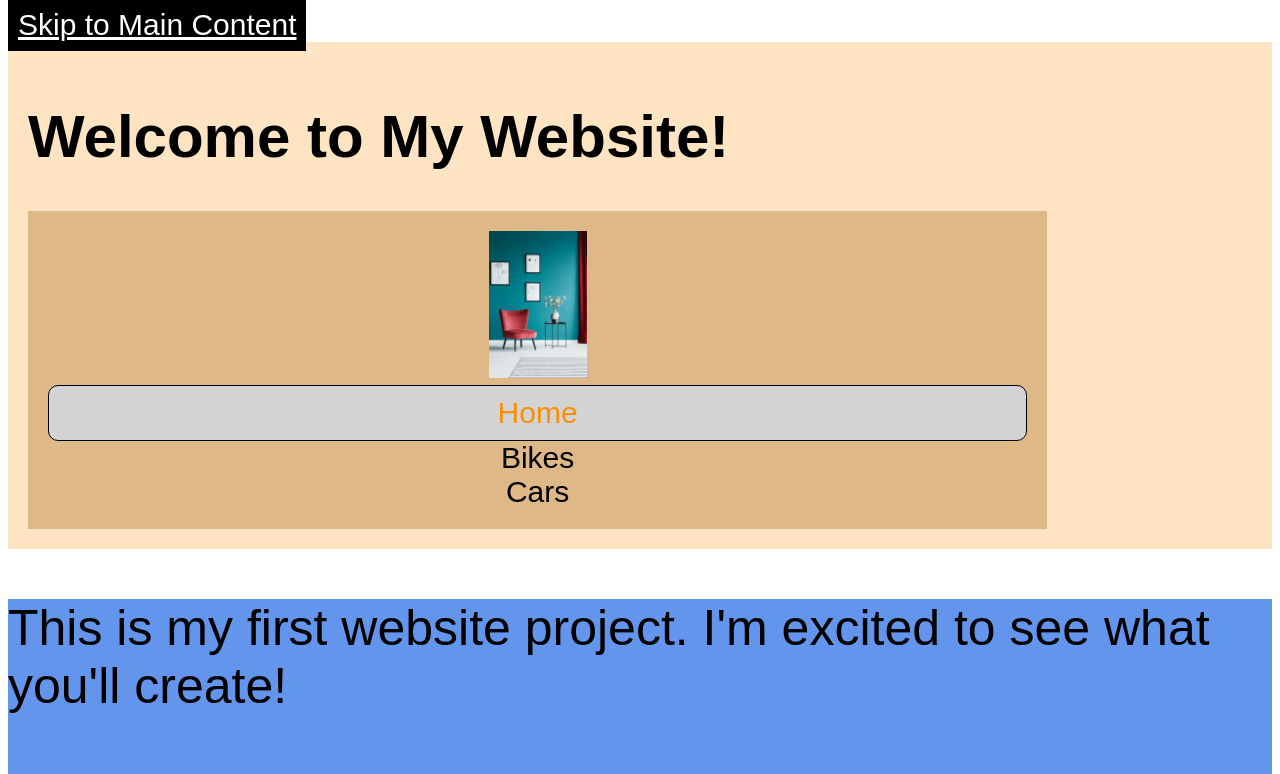
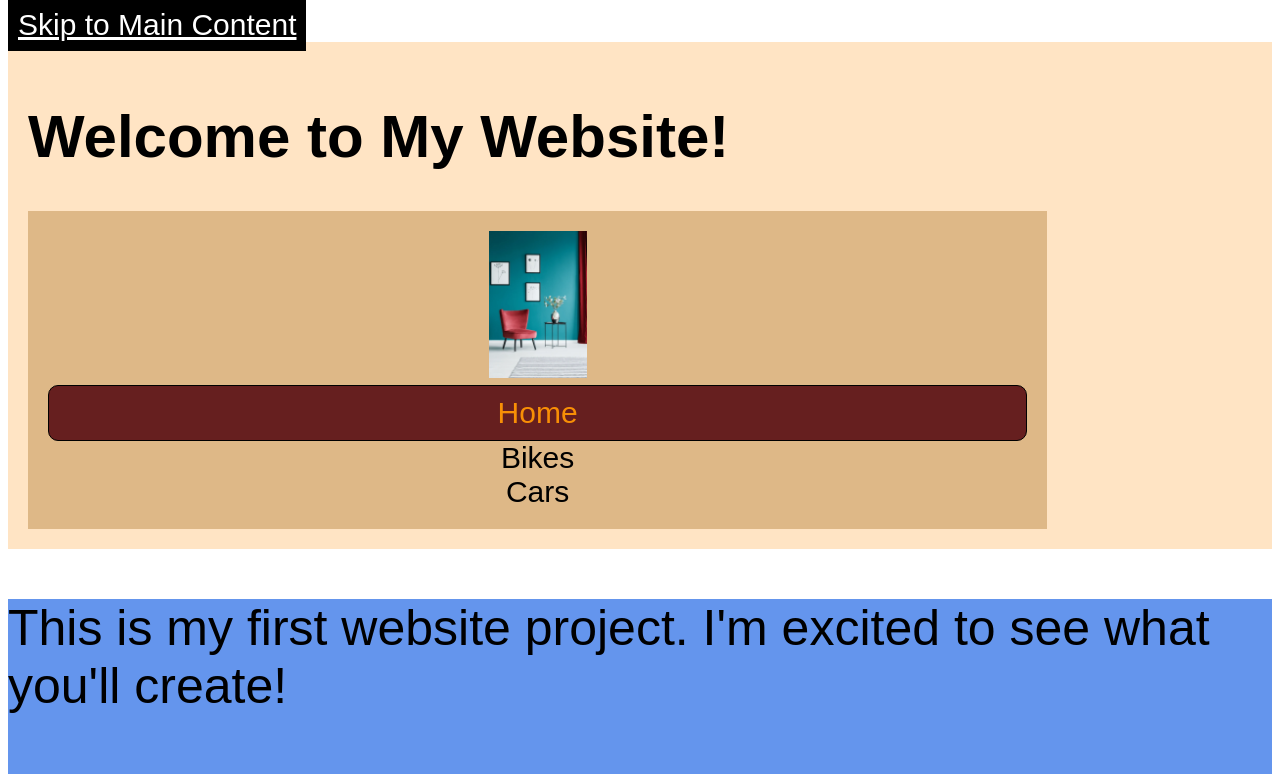
Before and after one commit to ignatiusrevalico/my-css-project, a plain HTML site: page index.html in a window 1280 px wide. Shown: the top 774 px of the page. Drawn offline with Linux system fonts and the light colour scheme.

Commit message:
color-contrast-changes

```diff
--- a/style.css
+++ b/style.css
@@ -39,7 +39,7 @@ nav ul li a {
     padding: 10px;
     border: 1px solid #000;
     border-radius: 10px;
-    background-color: #D3D3D3;
+    background-color: #661f1f;
 }
 
 .current a {
```
